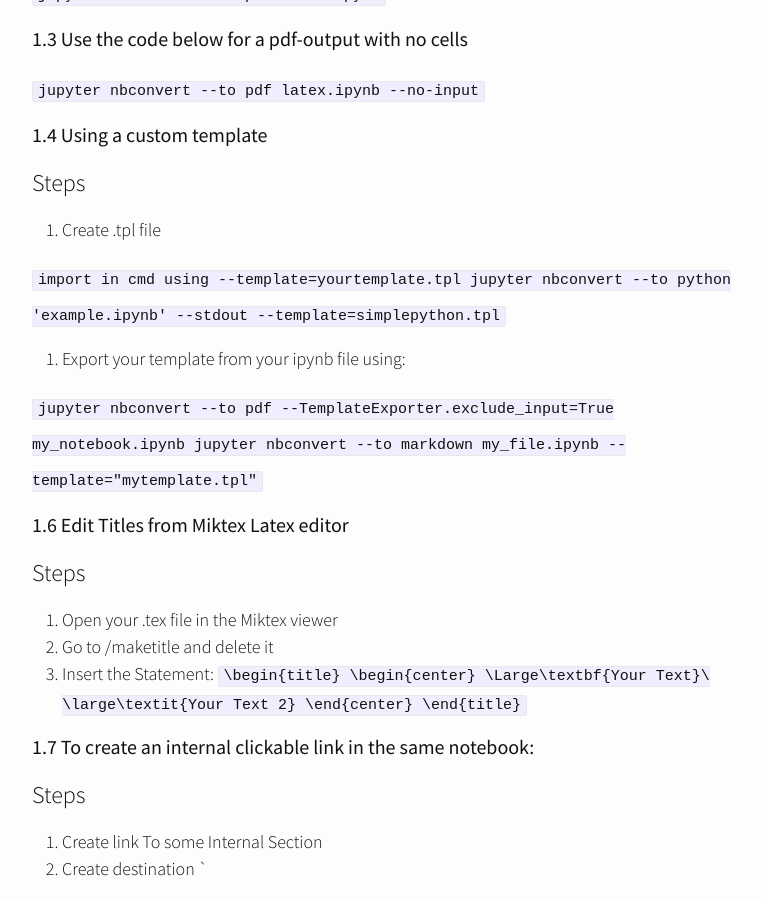
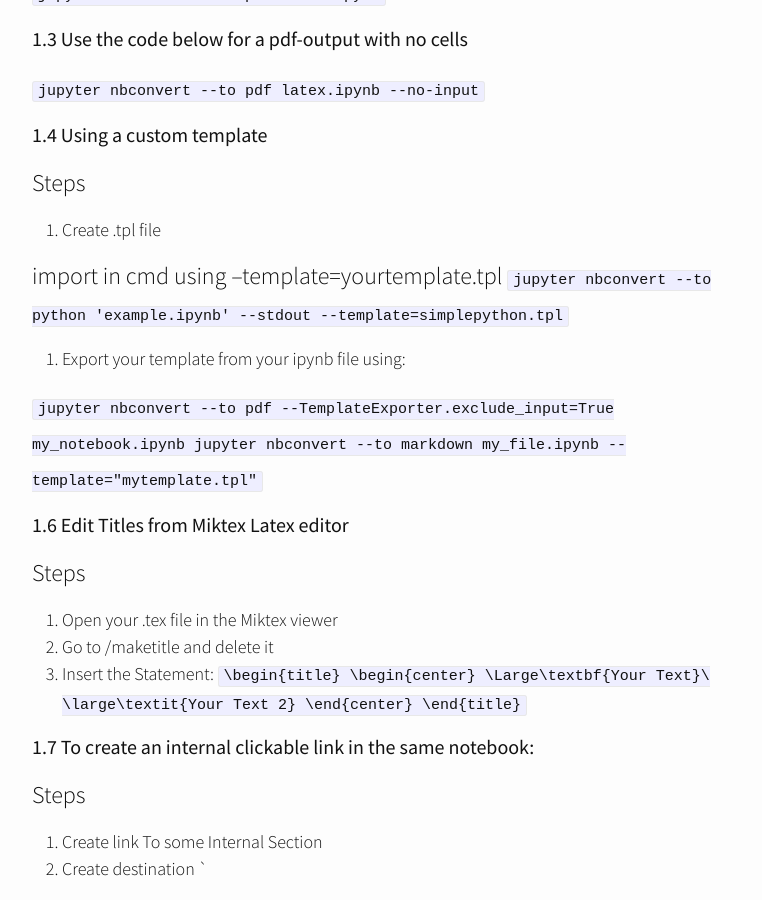
Before and after one commit to m2rik/m2rik.github.io, a Jekyll site: the page built from _posts/2020-03-22-Latex-How-it-works-in-Jupyter-Notebooks.markdown, in a window 1280 px wide and 900 px high, scrolled down 812 px. Shown: the whole window, without its empty margins (238-1000 px from the left). Built offline with Jekyll 4.4.1, drawn with Linux system fonts in a browser that asks for light colours; nearby versions of some CDN libraries; our own code applies the rules of GitHub Pages for plain Markdown files.

```diff
--- a/_posts/2020-03-22-Latex-How-it-works-in-Jupyter-Notebooks.markdown
+++ b/_posts/2020-03-22-Latex-How-it-works-in-Jupyter-Notebooks.markdown
@@ -11,8 +11,8 @@ Steps
 
  1. Create .tpl file
 
- `import in cmd using --template=yourtemplate.tpl
- jupyter nbconvert --to python 'example.ipynb' --stdout --template=simplepython.tpl`
+ import in cmd using --template=yourtemplate.tpl
+ `jupyter nbconvert --to python 'example.ipynb' --stdout --template=simplepython.tpl`
 
  2. Export your template from your ipynb file using:
 
```
